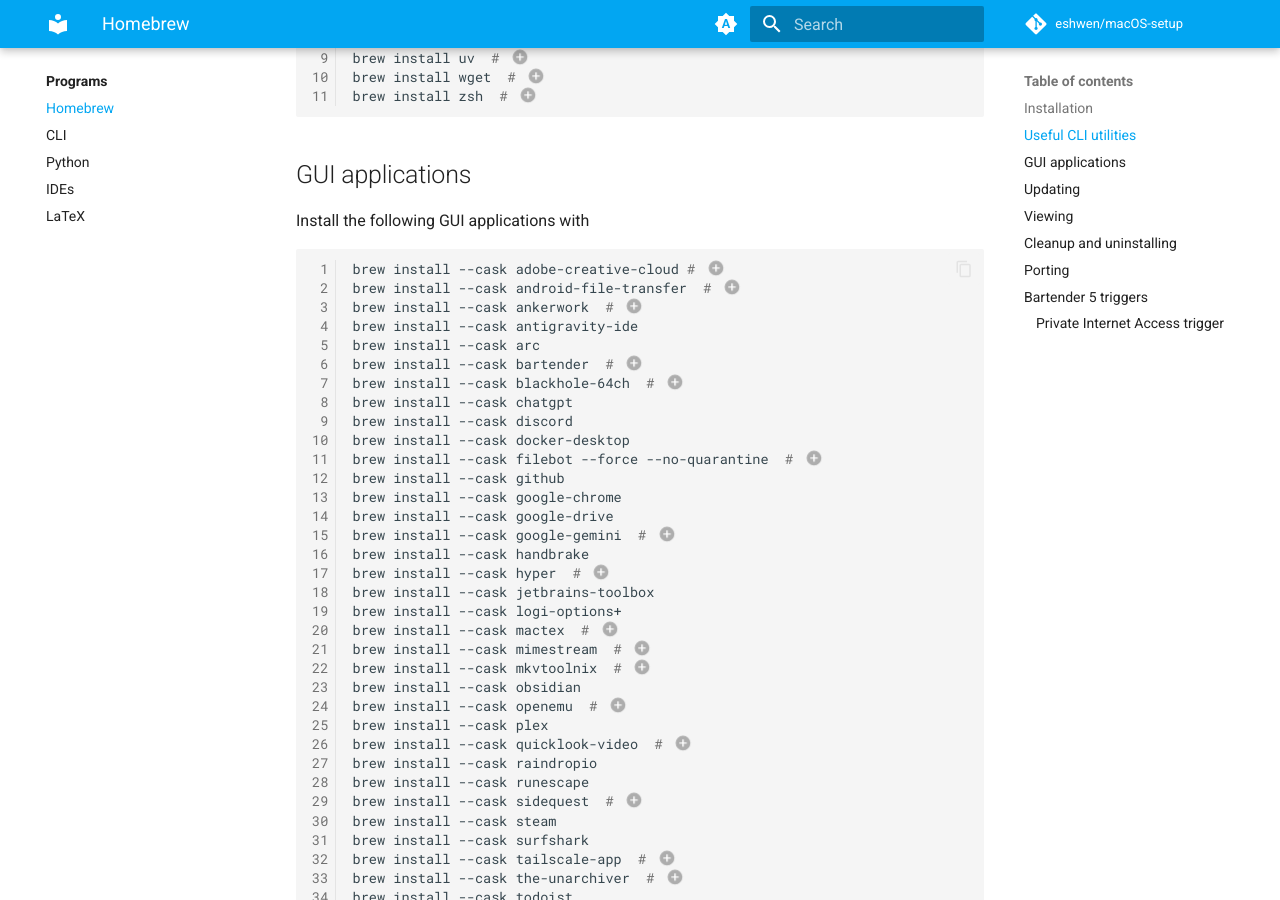
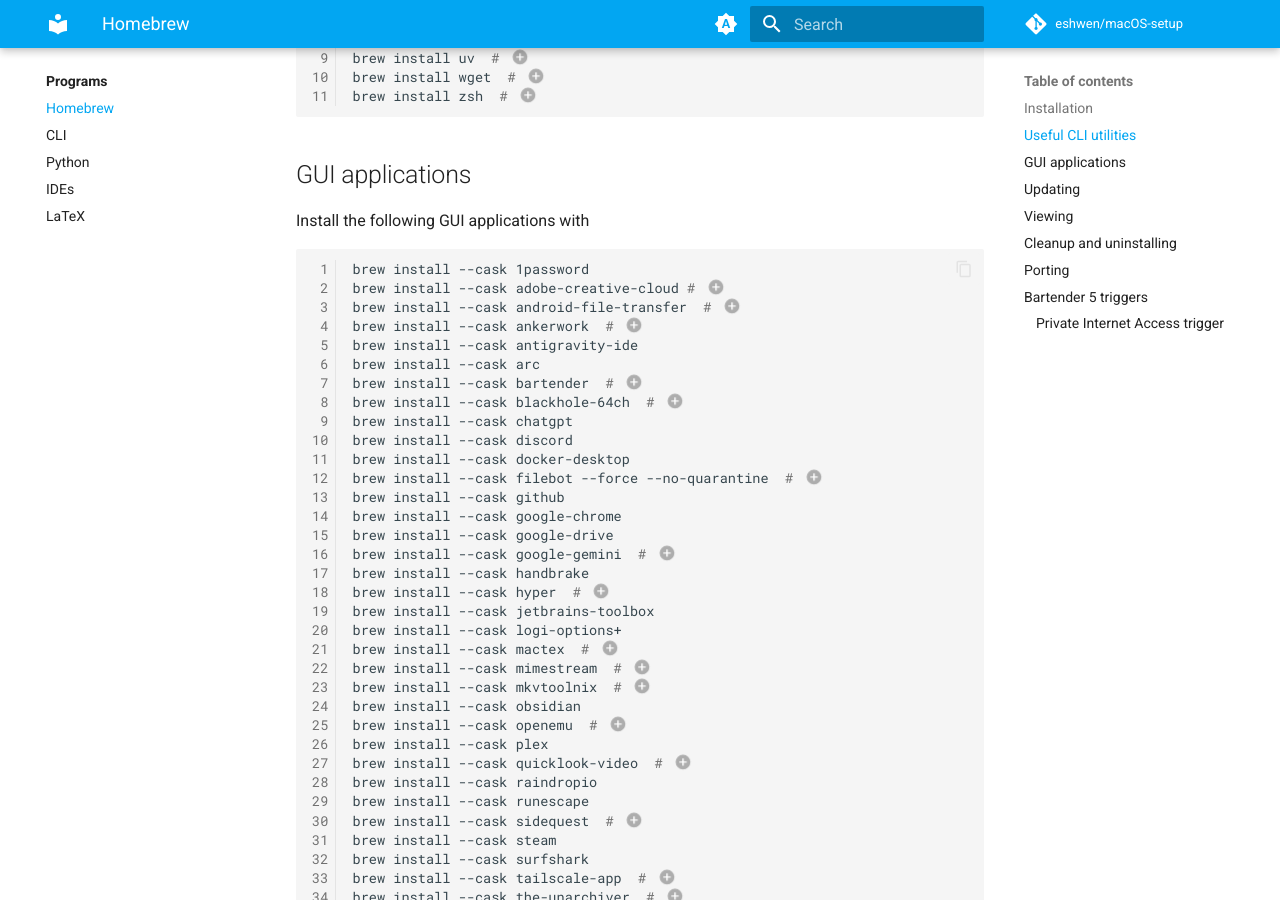
Before and after one commit to eshwen/macOS-setup, an MkDocs documentation site: the page built from docs/programs/homebrew.md, in a window 1280 px wide and 900 px high, scrolled down 693 px. Built offline with MkDocs 1.6.1 and Material for MkDocs 9.7.7, drawn with Linux system fonts in a browser that asks for light colours; comment, search, counter and statistics services are not loaded; the version menu is left out.

Commit message:
Add installation command for 1Password

````diff
--- a/docs/programs/homebrew.md
+++ b/docs/programs/homebrew.md
@@ -44,6 +44,7 @@
 Install the following GUI applications with
 
 ```sh
+brew install --cask 1password
 brew install --cask adobe-creative-cloud # (15)
 brew install --cask android-file-transfer  # (1)
 brew install --cask ankerwork  # (2)
````
